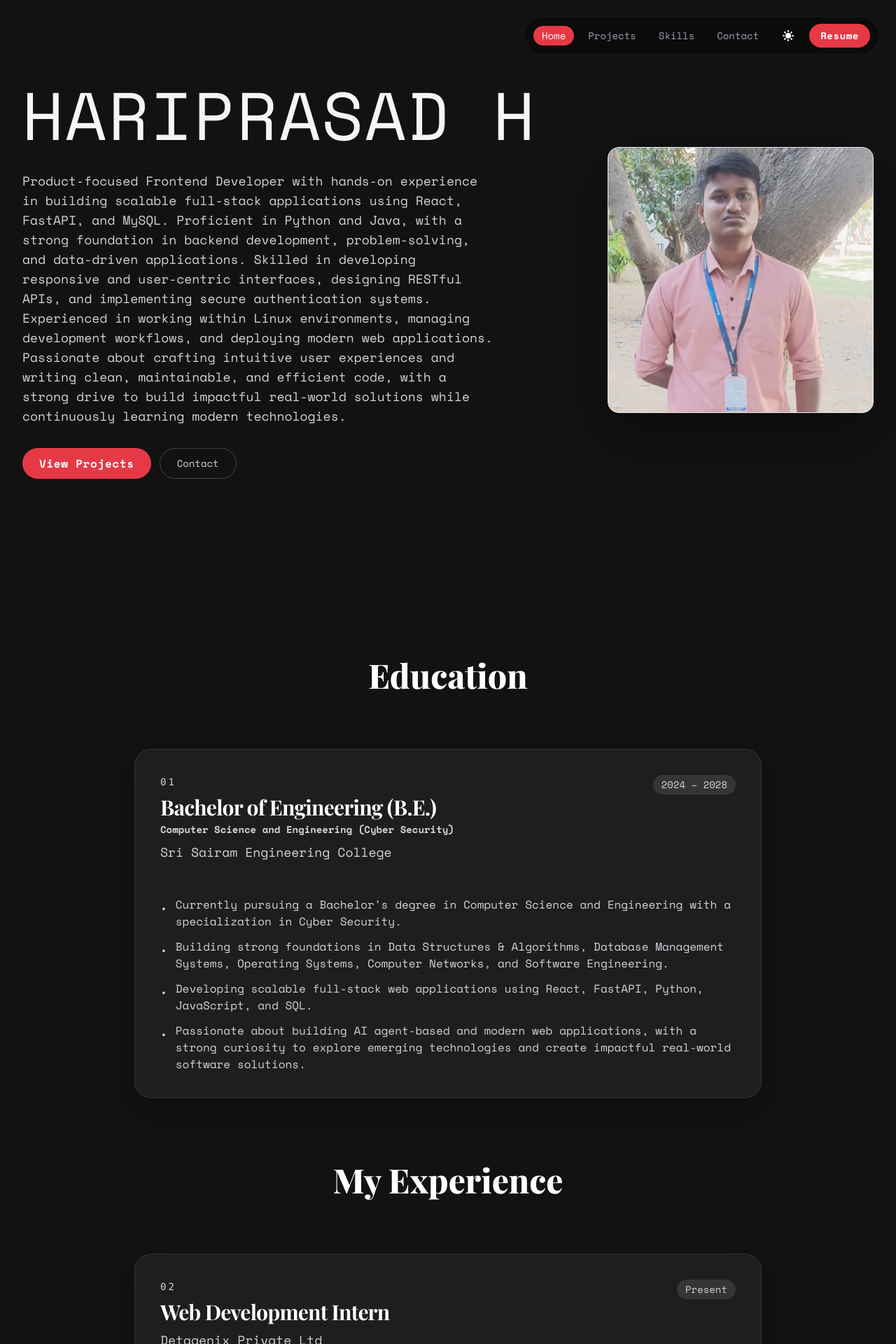
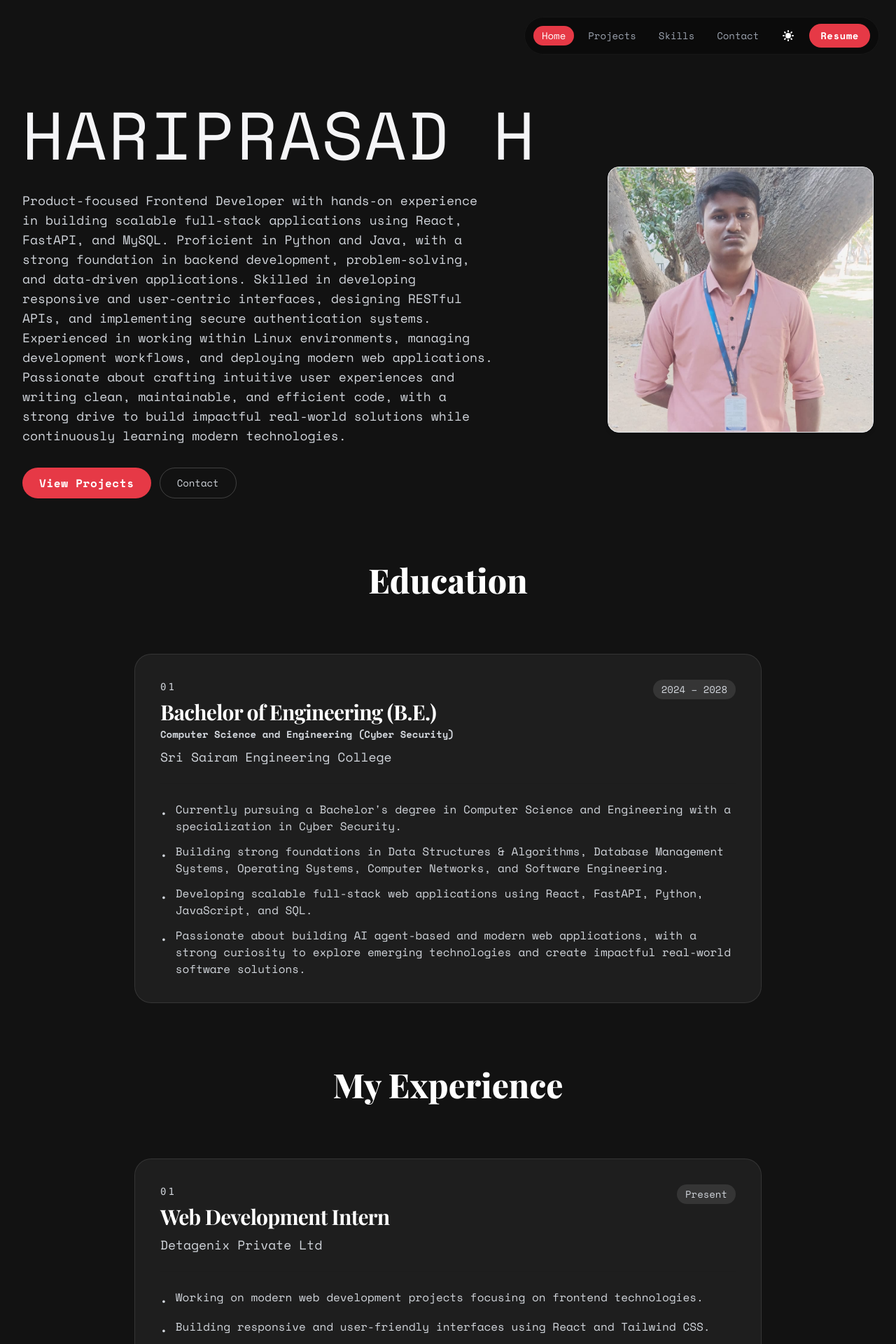
Before and after one commit to Hariprasad-1809/Portfolio, a React (Vite) app: page / in a window 1280 px wide. Shown: the top 1920 px of the page at 70% size. Built offline with nearby package versions, Linux system fonts and the light colour scheme.

Commit message:
Updated Style

```diff
--- a/src/App.jsx
+++ b/src/App.jsx
@@ -17,10 +17,6 @@ function App() {
   return (
     <ThemeProvider>
       <div className="min-h-screen relative overflow-x-clip">
-        <div className="pointer-events-none absolute inset-0 -z-10">
-          <div className="absolute -top-24 left-0 h-72 w-72 rounded-full bg-primary/15 blur-3xl" />
-          <div className="absolute top-1/3 -right-20 h-80 w-80 rounded-full bg-secondary/10 blur-3xl" />
-        </div>
         <Navbar />
         <ScrollToTop />
         <main className="relative z-10">
--- a/src/components/Experience.jsx
+++ b/src/components/Experience.jsx
@@ -70,7 +70,7 @@ const volunteerExperiences = [
 
 const Experience = () => {
   return (
-    <section id="experience" className="section-padding bg-primary/5">
+    <section id="experience" className="pt-16 sm:pt-20 pb-16 px-5 sm:pb-20 sm:px-8 md:pb-20 md:px-8 lg:pb-24 lg:px-12 xl:px-24 bg-primary/5 relative">
       <div className="max-w-6xl mx-auto">
 
         {/* Education Section */}
@@ -95,7 +95,7 @@ const Experience = () => {
               viewport={{ once: true }}
               transition={{ duration: 0.6, delay: index * 0.08 }}
               whileHover={{ y: -6 }}
-              className="group rounded-3xl border border-black/6 dark:border-white/10 bg-white/80 dark:bg-white/5 backdrop-blur-sm shadow-[0_18px_50px_rgba(0,0,0,0.08)] dark:shadow-[0_18px_50px_rgba(0,0,0,0.28)] p-6 md:p-8 lg:p-9 transition-all duration-300 hover:shadow-[0_26px_70px_rgba(0,0,0,0.12)] dark:hover:shadow-[0_26px_70px_rgba(0,0,0,0.38)]"
+              className="group rounded-3xl border border-black/6 dark:border-white/10 bg-white/80 dark:bg-white/5 p-6 md:p-8 lg:p-9 transition-all duration-300"
             >
               <div className="flex flex-col gap-2 md:flex-row md:items-start md:justify-between">
                 <div>
@@ -154,12 +154,12 @@ const Experience = () => {
               viewport={{ once: true }}
               transition={{ duration: 0.6, delay: index * 0.08 }}
               whileHover={{ y: -6 }}
-              className="group rounded-3xl border border-black/6 dark:border-white/10 bg-white/80 dark:bg-white/5 backdrop-blur-sm shadow-[0_18px_50px_rgba(0,0,0,0.08)] dark:shadow-[0_18px_50px_rgba(0,0,0,0.28)] p-6 md:p-8 lg:p-9 transition-all duration-300 hover:shadow-[0_26px_70px_rgba(0,0,0,0.12)] dark:hover:shadow-[0_26px_70px_rgba(0,0,0,0.38)]"
+              className="group rounded-3xl border border-black/6 dark:border-white/10 bg-white/80 dark:bg-white/5 p-6 md:p-8 lg:p-9 transition-all duration-300"
             >
               <div className="flex flex-col gap-2 md:flex-row md:items-start md:justify-between">
                 <div>
                   <p className="text-sm uppercase tracking-[0.22em] text-gray-900 dark:text-gray-300 mb-2 font-mono">
-                    {String(index + 2).padStart(2, '0')}
+                    {String(index + 1).padStart(2, '0')}
                   </p>
                   <h3 className="text-2xl md:text-3xl font-bold tracking-tight text-black dark:text-white">
                     {exp.role}
@@ -190,7 +190,7 @@ const Experience = () => {
 
         {/* Volunteer Experience Section */}
         <div className="mx-auto max-w-4xl mt-12 md:mt-14">
-          <div className="text-center mb-8 md:mb-10">
+          <div className="text-center mb-10 md:mb-12">
             <h3 className="text-[1.75rem] md:text-[2.25rem] font-extrabold mb-3 text-black dark:text-white">Volunteer <span className="text-primary">Experience</span></h3>
             <div className="w-20 h-1.5 bg-gradient-to-r from-primary to-secondary mx-auto rounded-full" />
           </div>
@@ -204,7 +204,7 @@ const Experience = () => {
                 viewport={{ once: true }}
                 transition={{ duration: 0.6, delay: index * 0.08 }}
                 whileHover={{ y: -6 }}
-                className="group rounded-3xl border border-black/6 dark:border-white/10 bg-white/80 dark:bg-white/5 backdrop-blur-sm shadow-[0_18px_50px_rgba(0,0,0,0.08)] dark:shadow-[0_18px_50px_rgba(0,0,0,0.28)] p-6 md:p-8 lg:p-9 transition-all duration-300 hover:shadow-[0_26px_70px_rgba(0,0,0,0.12)] dark:hover:shadow-[0_26px_70px_rgba(0,0,0,0.38)]"
+                className="group rounded-3xl border border-black/6 dark:border-white/10 bg-white/80 dark:bg-white/5 p-6 md:p-8 lg:p-9 transition-all duration-300"
               >
                 <div className="flex flex-col gap-2 md:flex-row md:items-start md:justify-between">
                   <div>
--- a/src/components/Hero.jsx
+++ b/src/components/Hero.jsx
@@ -9,7 +9,7 @@ const Hero = () => {
 
   // simple, clear presentation: monospace uppercase name and larger, clear photo
   return (
-    <section id="home" className="min-h-screen flex items-center justify-center overflow-hidden relative pt-28 pb-16 lg:py-20">
+    <section id="home" className="flex items-center justify-center overflow-hidden relative pt-28 pb-0 lg:pt-36">
       <div className="max-w-7xl w-full px-5 sm:px-8 lg:px-8">
         <div className="grid grid-cols-1 lg:grid-cols-[3fr_2fr] items-center gap-10 lg:gap-16">
           <div className="max-w-2xl lg:max-w-none justify-self-center lg:justify-self-start text-center lg:text-left overflow-hidden">
@@ -36,7 +36,7 @@ const Hero = () => {
               src="/profile.jpeg"
               alt="Profile"
               onError={(e) => { e.currentTarget.src = '/profile-sample.svg'; }}
-              className="w-64 h-64 sm:w-80 sm:h-80 md:w-[380px] md:h-[380px] max-w-full rounded-2xl object-cover border border-black/6 bg-white shadow-[0_30px_90px_rgba(0,0,0,0.14)] dark:shadow-[0_30px_90px_rgba(0,0,0,0.35)]"
+              className="w-64 h-64 sm:w-80 sm:h-80 md:w-[380px] md:h-[380px] max-w-full rounded-2xl object-cover border border-black/6 bg-white shadow-md"
               style={{ objectPosition: '50% 18%' }}
             />
           </div>
```
